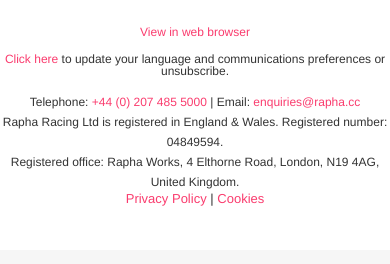
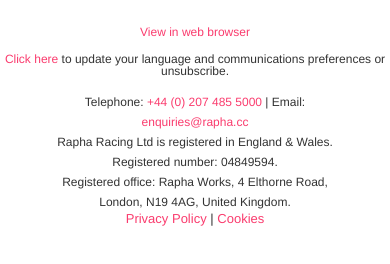
Before and after one commit to elinlora/rapha, a plain HTML site: page index.html in a window 390 px wide. Shown: the part 2777-3041 px from the top of the page. Drawn offline with Linux system fonts and the light colour scheme.

Commit message:
Adjusted footer media query padding

```diff
--- a/index.html
+++ b/index.html
@@ -145,6 +145,10 @@
 
       .prod-img>table>tbody>tr>td>a>img {
         width: 100% !important;
+      }
+
+      .footer-pad {
+        padding: 15px 45px 0 !important;
       }
     }
 
@@ -676,7 +680,7 @@
                                         </td>
                                       </tr>
                                       <tr>
-                                        <td align="center" style="padding-top: 15px;">
+                                        <td class="footer-pad" align="center" style="padding-top: 15px;">
                                           <p style="font-size: 12px; color: #333333; line-height: 20px;">Telephone: <a href="tel:+44 (0) 207 485 5000" style="color: #fa3c6e;">+44 (0) 207 485 5000</a> | Email: <a href="mailto:enquiries@rapha.cc" style="color: #fa3c6e;">enquiries@rapha.cc</a></p>
                                           <p style="font-size: 12px; color: #333333; line-height: 20px;">Rapha Racing Ltd is registered in England & Wales. Registered number: 04849594.</p>
                                           <p style="font-size: 12px; color: #333333; line-height: 20px;">Registered office: Rapha Works, 4 Elthorne Road, London, N19 4AG, United Kingdom.</p>
```
Also changed, not shown: 1 other file.
